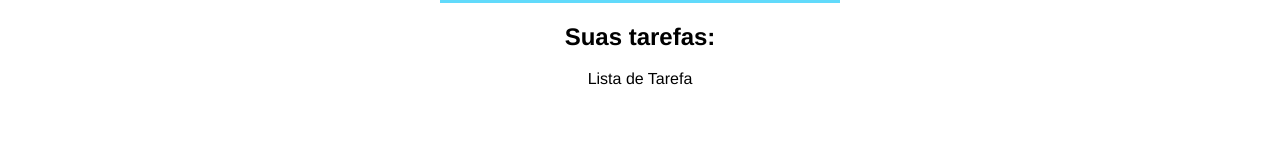
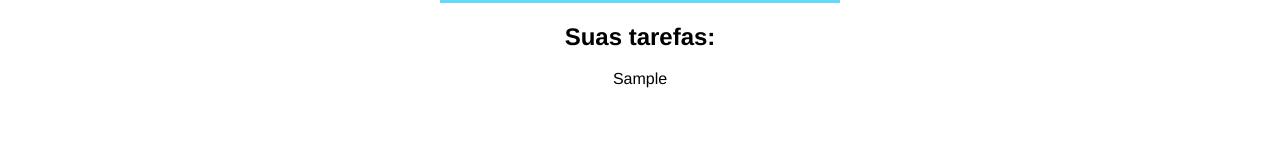
Before and after one commit to LeandroSimo/TODO-REACT-TS, a React (Create React App) app: page / in a window 1280 px wide. Both pictures are taken after typing "Sample" into the empty fields and a click on the input "Criar Tarefa". Shown: the part 333-493 px from the top of the page. Built offline with nearby package versions, Linux system fonts and the light colour scheme.

Commit message:
Viewing Task List

```diff
--- a/src/App.tsx
+++ b/src/App.tsx
@@ -26,7 +26,7 @@
         </div>
         <div>
           <h2>Suas tarefas: </h2>
-          <TaskList />
+          <TaskList taskList={taskList} />
         </div>
       </main>
       <Footer />
--- a/src/components/taskList/TaskList.tsx
+++ b/src/components/taskList/TaskList.tsx
@@ -1,9 +1,29 @@
 import React from "react";
 
-type Props = {};
+// CSS
+import styles from "./TaskList.module.css";
 
-const TaskList = (props: Props) => {
-  return <div>Lista de Tarefa</div>;
+// interface
+import { ITask } from "../../interfaces/Task";
+
+type Props = {
+  taskList: ITask[];
+};
+
+const TaskList = ({ taskList }: Props) => {
+  return (
+    <>
+      {taskList.length > 0 ? (
+        taskList.map((task) => (
+          <div key={task.id}>
+            <p>{task.title}</p>
+          </div>
+        ))
+      ) : (
+        <p>Não há tarefas cadastradas</p>
+      )}
+    </>
+  );
 };
 
 export default TaskList;
```
Also changed, not shown: src/components/taskList/TaskList.module.css (added).
